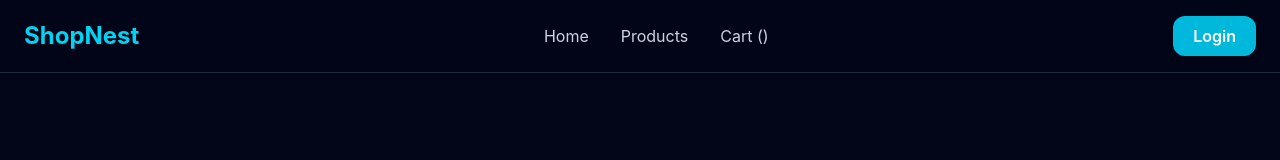
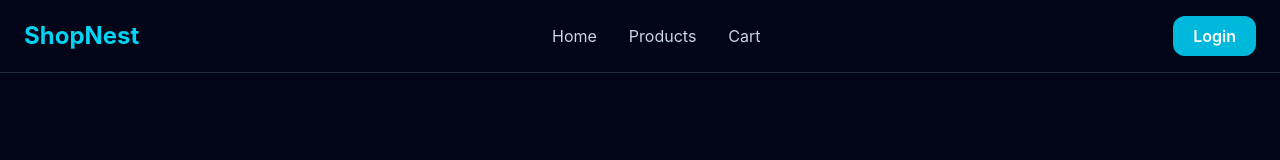
Before and after one commit to heyyrayo/ShopNest, a React (Vite) app in the folder client/: page /login in a window 1280 px wide. Shown: the top 160 px of the page. Built offline with nearby package versions, Linux system fonts and the light colour scheme.

Commit message:
feat(cart): add live navbar cart badge

```diff
--- a/client/src/components/layout/Navbar.jsx
+++ b/client/src/components/layout/Navbar.jsx
@@ -4,7 +4,7 @@ import useCart from "../../hooks/useCart";
 import useAuth from "../../hooks/useAuth";
 
 function Navbar() {
-  const { cartCount } = useCart();
+  const { totalItems } = useCart();
 
   const {
     user,
@@ -45,9 +45,15 @@ function Navbar() {
 
           <Link
             to="/cart"
-            className="text-slate-300 transition hover:text-cyan-400"
+            className="relative text-slate-300 transition hover:text-cyan-400"
           >
-            Cart ({cartCount})
+            Cart
+
+            {totalItems > 0 && (
+              <span className="absolute -top-3 -right-5 flex h-5 min-w-[20px] items-center justify-center rounded-full bg-cyan-500 px-1 text-xs font-bold text-white">
+                {totalItems}
+              </span>
+            )}
           </Link>
 
         </nav>
```
